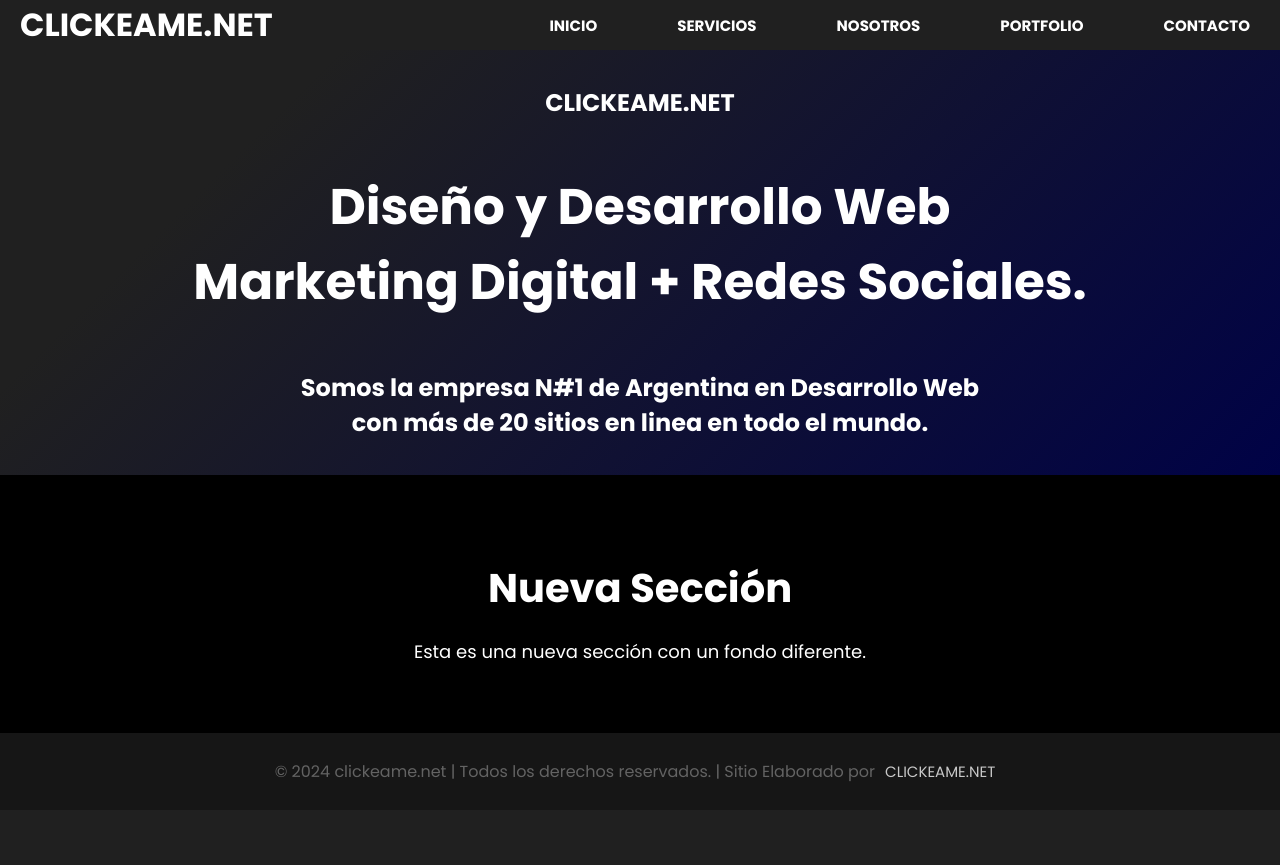
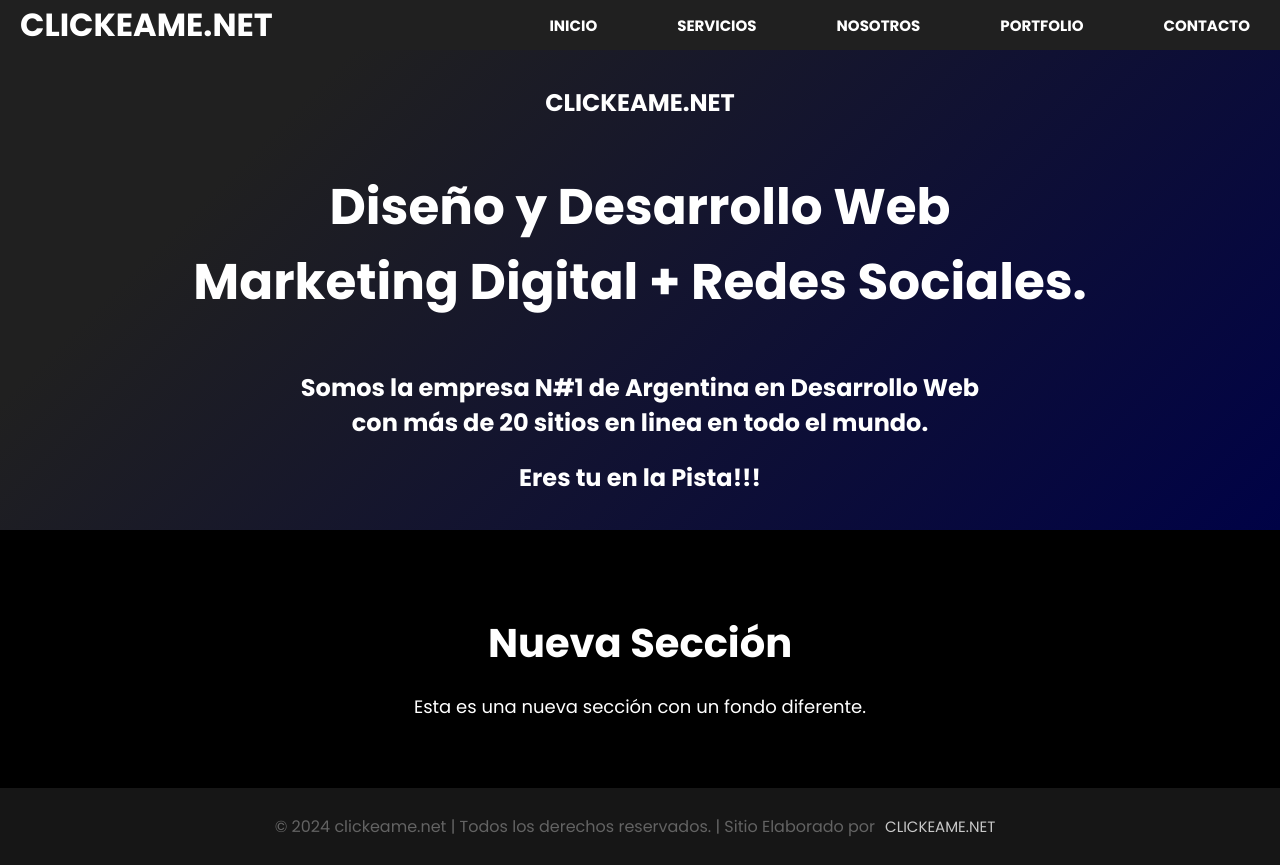
Before and after one commit to cesarlittle/clickeame, a plain HTML site: page index.html in a window 1280 px wide. Before the commit the page ends 810 px from the top, so only its background shows below. Drawn offline with Linux system fonts and the light colour scheme.

Commit message:
Prueba de Commit

```diff
--- a/index.html
+++ b/index.html
@@ -40,6 +40,7 @@
                         Marketing Digital + Redes Sociales.</h3>
                     <h2>Somos la empresa N#1 de Argentina en Desarrollo Web<br>
                         con más de 20 sitios en linea en todo el mundo.</h2>
+                    <h2>Eres tu en la Pista!!!</h2>
                 </hgroup>
             </header>
         </article>
```
